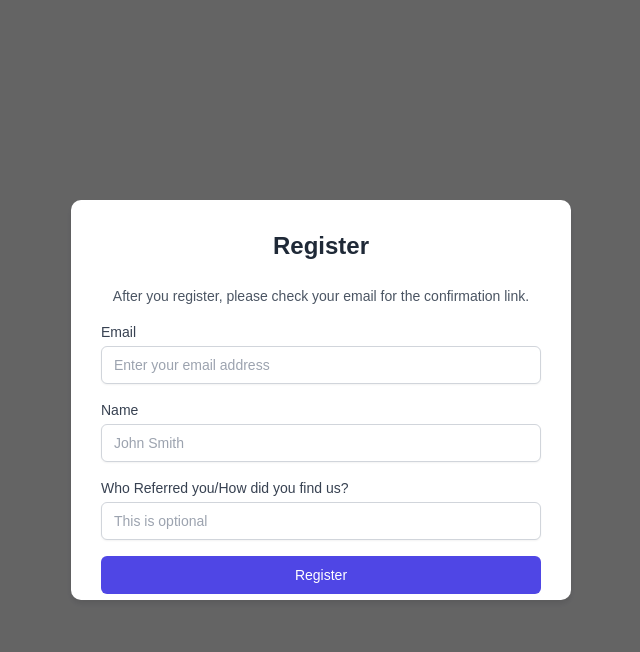
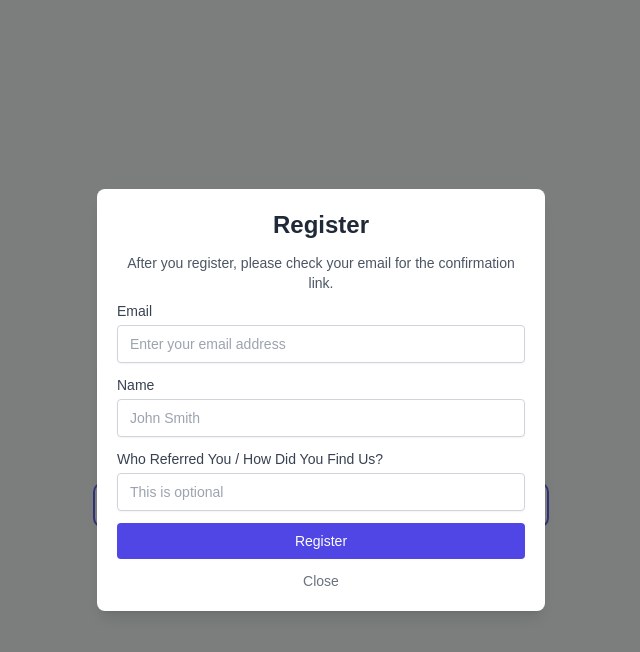
Before and after one commit to Misachu10032/badminton-league, a Next.js app: page /login in a window 1280 px wide. Both pictures are taken after typing "name@example.com" into the empty fields and a click on the button "Register". Shown: the top 652 px of the page, without its empty margins (319-959 px from the left). Built offline with nearby package versions, Linux system fonts and the light colour scheme; no server answers.

Commit message:
react modal to tailwind modal

```diff
--- a/src/components/Login/RegisterRequestModal.js
+++ b/src/components/Login/RegisterRequestModal.js
@@ -1,4 +1,3 @@
-import Modal from "react-modal";
 import { useState } from "react";
 
 export default function RegisterRequestModal({ isOpen, onClose }) {
@@ -11,10 +10,7 @@ export default function RegisterRequestModal({ isOpen, onClose }) {
     let description = formData.get("description");
     const name = formData.get("name");
 
-    // If description is empty, set it to a single space
-    if (!description) {
-      description = " ";
-    }
+    if (!description) description = " ";
 
     try {
       const res = await fetch("/api/register-request", {
@@ -35,45 +31,32 @@ export default function RegisterRequestModal({ isOpen, onClose }) {
     }
   };
 
+  if (!isOpen) return null;
+
   return (
-    <Modal
-      isOpen={isOpen}
-      onRequestClose={onClose}
-      style={{
-        content: {
-          width: "80%",
-          maxWidth: "500px",
-          height: "50%",
-          margin: "auto",
-          borderRadius: "10px",
-          padding: "30px",
-          border: "none",
-          boxShadow: "0 4px 6px rgba(0, 0, 0, 0.1)",
-          zIndex: "1",
-        },
-        overlay: {
-          backgroundColor: "rgba(0, 0, 0, 0.6)",
-          zIndex: "0",
-        },
-      }}
-      ariaHideApp={false}
+    <div
+      className="fixed inset-0 z-50 flex items-center justify-center bg-black bg-opacity-50"
+      onClick={onClose} // ⬅️ Clicking backdrop closes modal
     >
-      <div className="flex flex-col items-center justify-center">
-        <h1 className="text-2xl font-bold text-gray-800 mb-6">Register</h1>
-        <p className="text-sm text-gray-600 mb-4 text-center">
+      <div
+        className="bg-white w-[90%] max-w-md max-h-[90vh] overflow-y-auto p-5 rounded-lg shadow-lg"
+        onClick={(e) => e.stopPropagation()} // ⬅️ Prevent clicks inside from closing
+      >
+        <div className="flex flex-col items-center">
+          <h1 className="text-xl sm:text-2xl font-bold text-gray-800 mb-3">Register</h1>
+          <p className="text-sm text-gray-600 mb-2 text-center">
             After you register, please check your email for the confirmation link.
           </p>
+
           {error && (
-          <div className="mb-4 text-sm text-red-500 bg-red-100 border border-red-400 rounded-md p-2 w-full text-center">
+            <div className="mb-3 text-sm text-red-600 bg-red-100 border border-red-400 rounded p-2 w-full text-center">
               {error}
             </div>
           )}
-        <form className="w-full space-y-4" onSubmit={handleRegisterRequest}>
+
+          <form className="w-full space-y-3" onSubmit={handleRegisterRequest}>
             <div>
-            <label
-              htmlFor="email"
-              className="block text-sm font-medium text-gray-700"
-            >
+              <label htmlFor="email" className="block text-sm font-medium text-gray-700">
                 Email
               </label>
               <input
@@ -81,15 +64,13 @@ export default function RegisterRequestModal({ isOpen, onClose }) {
                 name="email"
                 type="email"
                 required
-              className="mt-1 block w-full px-3 py-2 border border-gray-300 rounded-md shadow-sm placeholder-gray-400 focus:outline-none focus:ring-indigo-500 focus:border-indigo-500 sm:text-sm"
                 placeholder="Enter your email address"
+                className="mt-1 block w-full px-3 py-2 border border-gray-300 rounded shadow-sm text-sm"
               />
             </div>
+
             <div>
-            <label
-              htmlFor="name"
-              className="block text-sm font-medium text-gray-700"
-            >
+              <label htmlFor="name" className="block text-sm font-medium text-gray-700">
                 Name
               </label>
               <input
@@ -97,41 +78,40 @@ export default function RegisterRequestModal({ isOpen, onClose }) {
                 name="name"
                 type="text"
                 required
-              className="mt-1 block w-full px-3 py-2 border border-gray-300 rounded-md shadow-sm placeholder-gray-400 focus:outline-none focus:ring-indigo-500 focus:border-indigo-500 sm:text-sm"
                 placeholder="John Smith"
+                className="mt-1 block w-full px-3 py-2 border border-gray-300 rounded shadow-sm text-sm"
               />
             </div>
 
             <div>
-            <label
-              htmlFor="description"
-              className="block text-sm font-medium text-gray-700"
-            >
-              Who Referred you/How did you find us?
+              <label htmlFor="description" className="block text-sm font-medium text-gray-700">
+                Who Referred You / How Did You Find Us?
               </label>
               <input
                 id="description"
                 name="description"
                 type="text"
-              className="mt-1 block w-full px-3 py-2 border border-gray-300 rounded-md shadow-sm placeholder-gray-400 focus:outline-none focus:ring-indigo-500 focus:border-indigo-500 sm:text-sm"
                 placeholder="This is optional"
+                className="mt-1 block w-full px-3 py-2 border border-gray-300 rounded shadow-sm text-sm"
               />
             </div>
 
             <button
               type="submit"
-            className="w-full flex justify-center py-2 px-4 border border-transparent text-sm font-medium rounded-md text-white bg-indigo-600 hover:bg-indigo-700 focus:outline-none focus:ring-2 focus:ring-offset-2 focus:ring-indigo-500"
+              className="w-full py-2 bg-indigo-600 text-white rounded hover:bg-indigo-700 text-sm"
             >
               Register
             </button>
           </form>
+
           <button
             onClick={onClose}
-          className="mt-4 text-sm text-gray-500 hover:underline"
+            className="mt-3 text-sm text-gray-500 hover:underline"
           >
             Close
           </button>
         </div>
-    </Modal>
+      </div>
+    </div>
   );
 }
--- a/src/components/Rules/RankScoreRuleModal.js
+++ b/src/components/Rules/RankScoreRuleModal.js
@@ -1,37 +1,25 @@
-import Modal from "react-modal";
-import { IconButton } from "@mui/material";
-import CloseIcon from "@mui/icons-material/Close";
+
 import InfoIcon from "@mui/icons-material/Info";
 
 const RankScoreRule = ({ isOpen, onClose, language }) => {
+  if (!isOpen) return null; // Don't render if not open
+
   return (
-    <Modal
-      isOpen={isOpen}
-      onRequestClose={onClose}
-      style={{
-        content: {
-          width: "90%",
-          maxWidth: "800px",
-          height: "90%",
-          maxHeight: "600px",
-          top: "50%",
-          left: "50%",
-          transform: "translate(-50%, -50%)",
-          padding: "20px",
-          borderRadius: "10px",
-          boxShadow: "0 4px 10px rgba(0, 0, 0, 0.2)",
-        },
-      }}
-      ariaHideApp={false}
-    >
+    <div className="fixed inset-0 z-50 flex items-center justify-center bg-black bg-opacity-50">
+      {/* Modal content */}
+      <div className="bg-white rounded-lg shadow-lg w-[90%] max-w-3xl max-h-[90%] overflow-y-auto p-6">
         {/* Header */}
         <div className="flex items-center justify-between border-b pb-3 mb-4">
           <h2 className="text-2xl font-bold text-gray-800">
             {language === "en" ? "RankScore Rule" : "积分细则"}
           </h2>
-        <IconButton onClick={onClose} aria-label="Close" color="primary">
-          <CloseIcon />
-        </IconButton>
+          <button
+            onClick={onClose}
+            className="text-gray-500 hover:text-gray-700"
+            aria-label="Close"
+          >
+            &times;
+          </button>
         </div>
 
         {/* Winning Team Section */}
@@ -66,12 +54,6 @@ const RankScoreRule = ({ isOpen, onClose, language }) => {
                   ? "Example: If A and B win against C and D, A's value includes all wins against C and D."
                   : "杀熟分 = 赢过对手的次数 x 10。(基础分-杀熟分) 的下线是50。"}
               </li>
-            <>
-              {language === "en"
-                ? "Example: If A and B win against C and D, A's value includes all wins against C and D."
-                : "这个规则是希望可以有更多的人参与到这个积分赛里。"}
-            </>
-
               <li>
                 {language === "en"
                   ? "numberOfGamesPlayed: 1 for best of 1, 2 for best of 3, 3 for best of 5."
@@ -116,6 +98,7 @@ const RankScoreRule = ({ isOpen, onClose, language }) => {
             </ul>
           </div>
         </section>
+
         {/* Example Match Images */}
         <section className="mt-6">
           <h3 className="text-xl font-semibold text-gray-800 border-b pb-2 mb-4">
@@ -157,7 +140,8 @@ const RankScoreRule = ({ isOpen, onClose, language }) => {
             {language === "en" ? "Close" : "关闭"}
           </button>
         </div>
-    </Modal>
+      </div>
+    </div>
   );
 };
 
--- a/src/components/Rules/RecordMatchRuleModal.js
+++ b/src/components/Rules/RecordMatchRuleModal.js
@@ -1,36 +1,27 @@
-import Modal from "react-modal";
-import { IconButton } from "@mui/material";
-import CloseIcon from "@mui/icons-material/Close";
+export default function RecordMatchRulesModal({ isOpen, onClose, language }) {
+  if (!isOpen) return null;
 
-export default function RecordMatchRulesModal({ isOpen, onClose, language }) {
   return (
-    <Modal
-      isOpen={isOpen}
-      onRequestClose={onClose}
-      style={{
-        content: {
-          width: "90%",
-          maxWidth: "800px",
-          height: "90%",
-          maxHeight: "600px",
-          top: "50%",
-          left: "50%",
-          transform: "translate(-50%, -50%)",
-          padding: "20px",
-          borderRadius: "10px",
-          boxShadow: "0 4px 10px rgba(0, 0, 0, 0.2)",
-        },
-      }}
-      ariaHideApp={false}
+    <div
+      className="fixed inset-0 z-50 flex items-center justify-center bg-black bg-opacity-50"
+      onClick={onClose}
+    >
+      <div
+        className="bg-white w-[90%] max-w-3xl max-h-[90vh] overflow-y-auto p-6 rounded-lg shadow-lg"
+        onClick={(e) => e.stopPropagation()}
       >
         {/* Header */}
         <div className="flex justify-between items-center border-b pb-4 mb-6">
           <h2 className="text-2xl font-bold text-gray-800">
             {language === "en" ? "Match Recording Rules" : "如何记录比赛"}
           </h2>
-        <IconButton onClick={onClose} aria-label="Close">
-          <CloseIcon />
-        </IconButton>
+          <button
+            onClick={onClose}
+            className="text-gray-500 hover:text-gray-700"
+            aria-label="Close"
+          >
+            &times;
+          </button>
         </div>
 
         {/* Rules Content */}
@@ -112,11 +103,12 @@ export default function RecordMatchRulesModal({ isOpen, onClose, language }) {
         <div className="flex justify-end mt-6">
           <button
             onClick={onClose}
-          className="px-6 py-2 bg-indigo-600 text-white rounded-md shadow-md hover:bg-indigo-700 transition-all"
+            className="px-6 py-2 bg-indigo-600 text-white rounded-md hover:bg-indigo-700 transition"
           >
             {language === "en" ? "Close" : "关闭"}
           </button>
         </div>
-    </Modal>
+      </div>
+    </div>
   );
 }
```
Lines whose indentation alone changed are shown as unchanged.
